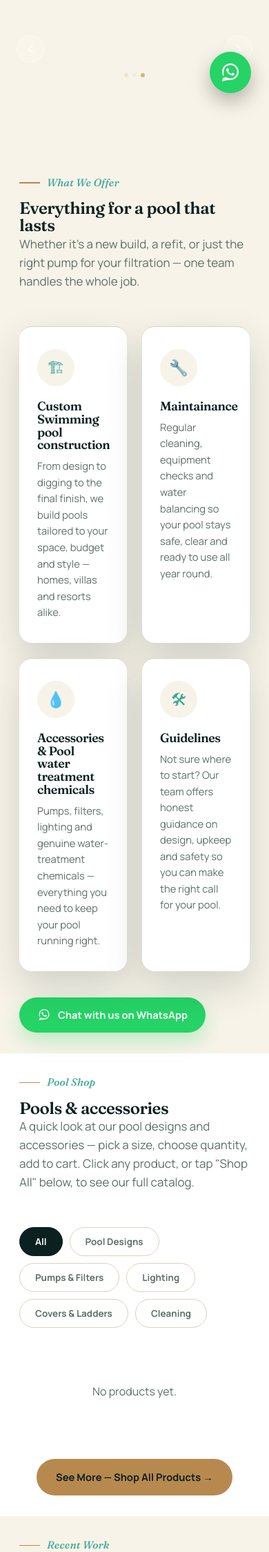
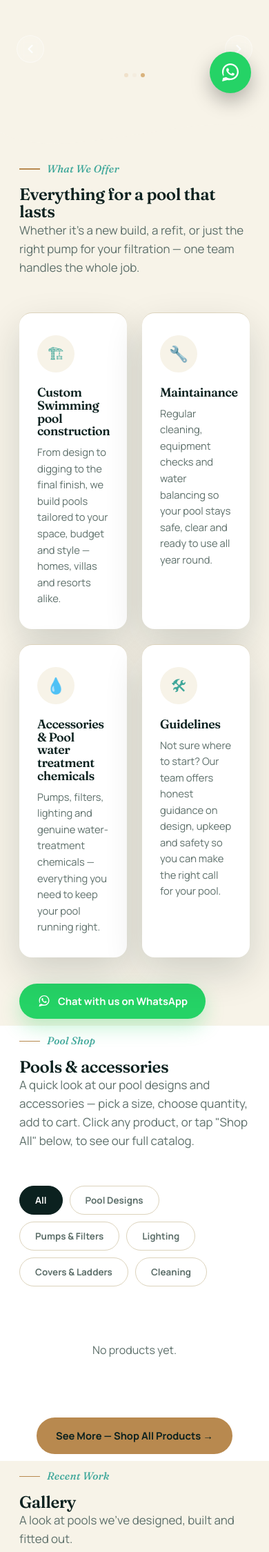
Before and after one commit to aromalbabus404/master, a Django app: page / in a window 390 px wide. Shown: the part 683-2933 px from the top of the page at 69% size. Run offline with Django 5.2, Linux system fonts and the light colour scheme; data comes from the database, SQL or seed files in the repository; data that the repository does not hold is empty.

Commit message:
section again and again

```diff
--- a/pools/templates/pools/index.html
+++ b/pools/templates/pools/index.html
@@ -363,7 +363,7 @@ footer{background:var(--ink);color:rgba(255,255,255,.72);padding:68px 0 28px;}
     select.opt-select{padding:6px 8px;font-size:.76rem;}
     .add-cart-btn{padding:10px;font-size:.82rem;}
     .hero-text h1{font-size:2.15rem;}
-    .section{padding:30px 0;}
+    .section{padding:10px 0;}
     .field-row{flex-direction:column;}
     .gallery-grid{column-count:1;}
 }
```
